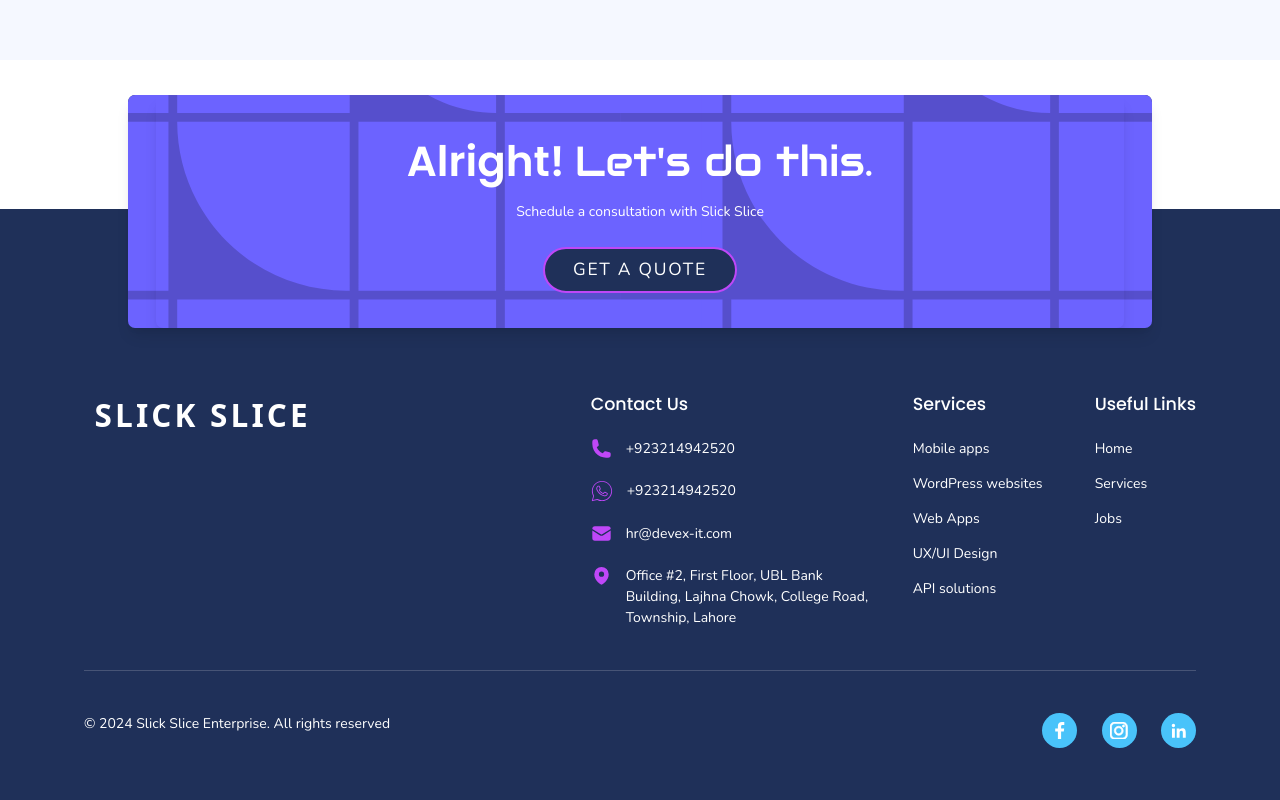
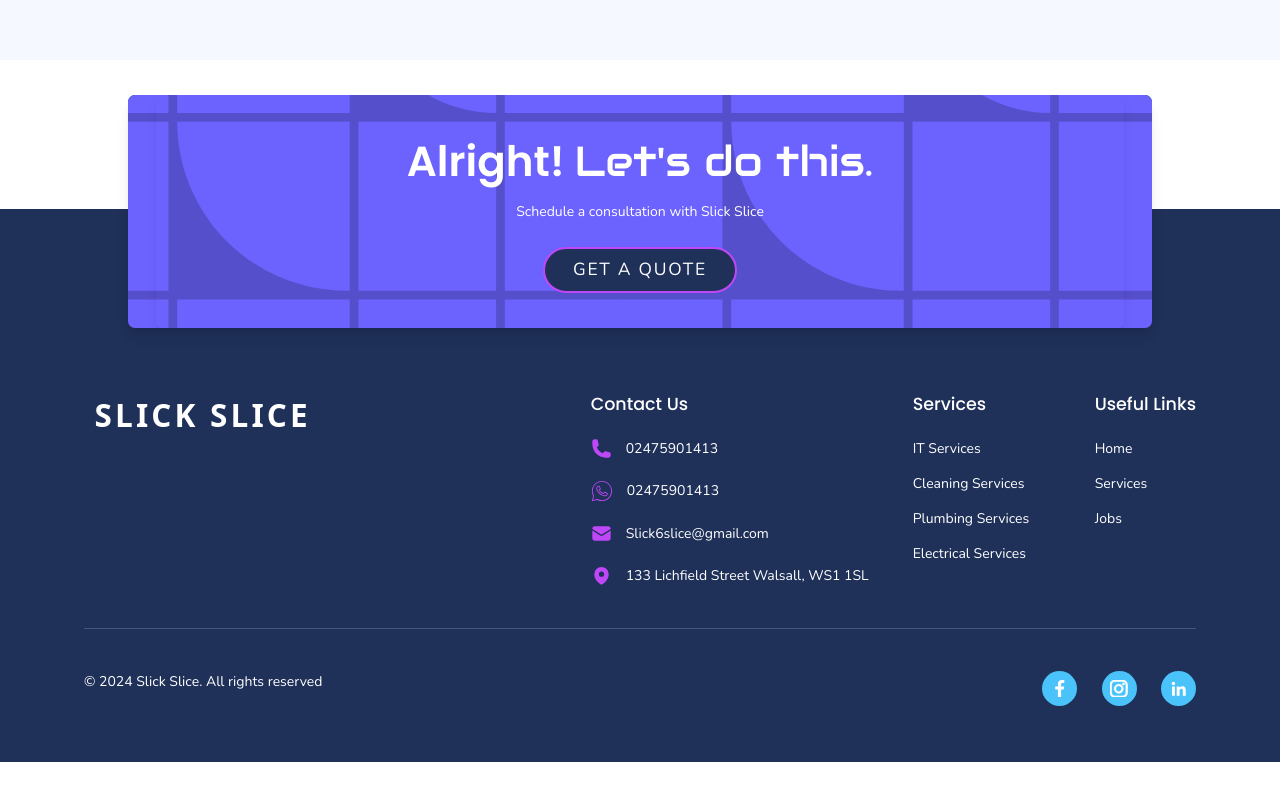
Before and after one commit to NabeelAhmad1225/slick-slice-2, a Next.js app: page /services in a window 1280 px wide. Shown: the part 1071-1871 px from the top of the page. After the commit the page ends 1833 px from the top, so only its background shows below. Built offline with nearby package versions, Linux system fonts and the light colour scheme; a web font is replaced by a local one.

Commit message:
minor changes

```diff
--- a/components/Footer.tsx
+++ b/components/Footer.tsx
@@ -22,7 +22,7 @@ export default function Footer() {
             Alright! <strong className="!text-white">Let's do this.</strong>
           </h2>
           <p className="text-white ">
-          Schedule a consultation with Slick Slice
+            Schedule a consultation with Slick Slice
           </p>
           <Link href="/get-a-quote">
             <button className="btn btn-lg btn-primary bg-primary mt-card">
@@ -40,10 +40,9 @@ export default function Footer() {
               alt="devex IT company logo"
               className="object-contain w-60"
             /> */}
-              <strong className="py-1.5 px-3 transition-all duration-200 ease-in-out  uppercase  tracking-widest text-white text-responsive-4xl">
-            Slick Slice
-          </strong>
-
+            <strong className="py-1.5 px-3 transition-all duration-200 ease-in-out  uppercase  tracking-widest text-white text-responsive-4xl">
+              Slick Slice
+            </strong>
           </article>
 
           <article className="col-span-3 md:col-span-1">
@@ -114,8 +113,7 @@ export default function Footer() {
           <hr className="w-full col-span-3 opacity-20 md:col-span-3 midXl:col-span-4" />
 
           <p className="col-span-3 text-center text-white midXl:text-left md:col-span-3 midXl:col-span-2">
-            © {new Date().getFullYear()} Slick Slice Enterprise. All rights
-            reserved
+            © {new Date().getFullYear()} Slick Slice. All rights reserved
           </p>
 
           <article className="flex flex-wrap justify-center col-span-3 midXl:justify-end gap-card md:col-span-3 midXl:col-span-2">
--- a/components/get-a-quote/QuoteServiceType.tsx
+++ b/components/get-a-quote/QuoteServiceType.tsx
@@ -79,12 +79,12 @@ export default function QuoteServiceType({
                   htmlFor={service.id}
                   className="grid place-items-center rounded-md border-2 border-[#adb2c055] card peer-[.hidden]:peer-checked:bg-[#49c2fa1c] peer-[.hidden]:peer-checked:border-accent-2 cursor-pointer transition-all duration-500 ease-in-out hover:scale-105"
                 >
-                  <img
+                  {/* <img
                     src={service.svg}
                     alt={service.label}
                     className="w-20 h-auto "
-                  />
-                  <span className="font-body text-body text-responsive-base mt-box capitalize">
+                  /> */}
+                  <span className="font-body text-body text-responsive-base  capitalize">
                     {service.label}
                   </span>
                 </label>
--- a/data/contact.json
+++ b/data/contact.json
@@ -1,5 +1,5 @@
 {
-  "phone": "+923214942520",
-  "email": "hr@devex-it.com",
-  "location": "Office #2, First Floor, UBL Bank Building, Lajhna Chowk, College Road, Township, Lahore"
+  "phone": "02475901413",
+  "email": "Slick6slice@gmail.com",
+  "location": "133 Lichfield Street Walsall, WS1 1SL"
 }
--- a/data/services.js
+++ b/data/services.js
@@ -40,25 +40,25 @@ import mobileApp from "../public/icons/mobile-app.json";
 
 export const services = [
   {
-    id: "mobile-apps",
+    id: "it-services",
     label: "IT Services",
     json: mobileApp,
     svg: "Svg/mobile-app.svg",
   },
   {
-    id: "e-commerce-websites",
+    id: "cleaning-services",
     label: "Cleaning Services ",
     json: wordpress,
     svg: "Svg/e-commerce.svg",
   },
   {
-    id: "web-apps",
+    id: "plumbing-services",
     label: "Plumbing Services",
     json: webApp,
     svg: "Svg/web-app.svg",
   },
   {
-    id: "ui-ux",
+    id: "electrical-services",
     label: "Electrical Services",
     json: uiUx,
     svg: "Svg/ui-ux.svg",
--- a/data/services.json
+++ b/data/services.json
@@ -1,27 +1,22 @@
 [
 	{
-		"id": "mobile-apps",
-		"label": "Mobile apps",
+		"id": "it-services",
+		"label": "IT Services",
 		"src": "/svgs/SvgServiceMobileApp.svg"
 	},
 	{
-		"id": "word-press-websites",
-		"label": "WordPress websites",
+		"id": "cleaning-services",
+		"label": "Cleaning Services ",
 		"src": "/svgs/SvgServiceWordpress.svg"
 	},
 	{
-		"id": "web-apps",
-		"label": "Web Apps",
+		"id": "plumbing-services",
+		"label": "Plumbing Services",
 		"src": "/svgs/SvgServiceWebApp.svg"
 	},
 	{
-		"id": "ui-ux",
-		"label": "UX/UI Design",
+		"id": "electrical-services",
+		"label": "Electrical Services",
 		"src": "/svgs/SvgServiceUiUx.svg"
-	},
-	{
-		"id": "api-solutions",
-		"label": "API solutions",
-		"src": "/svgs/SvgServiceApi.svg"
 	}
 ]
--- a/package.json
+++ b/package.json
@@ -17,6 +17,7 @@
     "framer-motion": "^10.10.0",
     "lottie-web": "^5.10.2",
     "next": "13.2.3",
+    "nodemailer": "^6.9.15",
     "react": "18.2.0",
     "react-dom": "18.2.0",
     "react-multi-carousel": "^2.8.3",
@@ -24,6 +25,7 @@
     "typescript": "4.9.5"
   },
   "devDependencies": {
+    "@types/nodemailer": "^6.4.16",
     "autoprefixer": "^10.4.13",
     "postcss": "^8.4.21",
     "tailwindcss": "^3.2.7"
--- /dev/null
+++ b/src/pages/api/send-email.ts
@@ -0,0 +1,45 @@
+import { NextApiRequest, NextApiResponse } from "next";
+import nodemailer from "nodemailer";
+
+export default async function handler(
+  req: NextApiRequest,
+  res: NextApiResponse
+) {
+  if (req.method === "POST") {
+    const { full_name, email, phone, country, nda, description, services } =
+      req.body;
+
+    let transporter = nodemailer.createTransport({
+      service: "gmail",
+      auth: {
+        user: process.env.GMAIL_USER,
+        pass: process.env.GMAIL_PASS,
+      },
+    });
+
+    let mailOptions = {
+      from: email,
+      to: "nabeelahmad.dev@gmail.com",
+      subject: "New Service Request",
+      text: `
+        Full Name: ${full_name}
+        Email: ${email}
+        Phone: ${phone}
+        Country: ${country}
+        NDA: ${nda ? "Yes" : "No"}
+        Description: ${description || "No description provided"}
+        Services: ${services || "No services selected"}
+      `,
+    };
+
+    try {
+      // Send the email
+      await transporter.sendMail(mailOptions);
+      res.status(200).json({ message: "Email sent successfully" });
+    } catch (error) {
+      res.status(500).json({ message: "Error sending email", error });
+    }
+  } else {
+    res.status(405).json({ message: "Method Not Allowed" });
+  }
+}
--- a/src/pages/get-a-quote/index.tsx
+++ b/src/pages/get-a-quote/index.tsx
@@ -6,9 +6,6 @@ import QuoteClientInformation, {
 import QuoteProjectIdea, {
   ProjectIdea,
 } from "../../../components/get-a-quote/QuoteProjectIdea";
-import QuoteProjectScope, {
-  ProjectScope,
-} from "../../../components/get-a-quote/QuoteProjectScope";
 import QuoteStep from "../../../components/get-a-quote/QuoteStep";
 import QuoteServiceType, {
   ProjectServices,
@@ -16,7 +13,8 @@ import QuoteServiceType, {
 import QuoteStepContent from "../../../components/get-a-quote/QuoteStepContent";
 
 export default function GetAQuote() {
-  const steps = ["Services", "Idea", "Scope", "Information"];
+  // Update steps array to exclude "Scope"
+  const steps = ["Services", "Idea", "Information"];
 
   const [currentStep, setCurrentStep] = useState(1);
   const [progress, setProgress] = useState(15);
@@ -36,12 +34,56 @@ export default function GetAQuote() {
 
   const [services, setServices] = useState<null | ProjectServices>(null);
   const [idea, setIdea] = useState<null | ProjectIdea>(null);
-  const [scope, setScope] = useState<null | ProjectScope>(null);
   const [clientInfo, setClientInfo] = useState<null | ClientInformation>(null);
 
   useEffect(() => {
-    // console.log({ ...services, ...idea, ...scope, ...clientInfo });
-  }, [services, idea, scope, clientInfo]);
+    console.log({ ...services, ...idea, ...clientInfo });
+  }, [services, idea, clientInfo]);
+
+  async function handleSubmit() {
+    if (!clientInfo || !idea || !services) {
+      console.log("Missing information. Please complete all fields.");
+      return;
+    }
+
+    console.log("Submitting the following data:", {
+      full_name: clientInfo.full_name,
+      email: clientInfo.email,
+      phone: clientInfo.phone,
+      country: clientInfo.country,
+      nda: clientInfo.nda,
+      description: idea.description,
+      services: services.services.join(", "),
+    });
+
+    const data = {
+      full_name: clientInfo.full_name || "",
+      email: clientInfo.email || "",
+      phone: clientInfo.phone || "",
+      country: clientInfo.country || "",
+      nda: clientInfo.nda || false,
+      description: idea.description || "",
+      services: services.services.join(", ") || "",
+    };
+
+    try {
+      const res = await fetch("/api/sendEmail", {
+        method: "POST",
+        headers: {
+          "Content-Type": "application/json",
+        },
+        body: JSON.stringify(data),
+      });
+
+      if (res.ok) {
+        console.log("Email sent successfully");
+      } else {
+        console.error("Failed to send email");
+      }
+    } catch (error) {
+      console.error("Error sending email", error);
+    }
+  }
 
   return (
     <>
@@ -74,7 +116,7 @@ export default function GetAQuote() {
       <div className="wrapper w-screen overflow-hidden">
         <section className="screen container w-screen h-fit overflow-x-hidden ">
           <div
-            className="slider w-full flex transition-all duration-500 ease-in-out   "
+            className="slider w-full flex transition-all duration-500 ease-in-out"
             style={translateX}
           >
             <QuoteStepContent isActive={currentStep == 1}>
@@ -97,21 +139,12 @@ export default function GetAQuote() {
             </QuoteStepContent>
 
             <QuoteStepContent isActive={currentStep == 3}>
-              <QuoteProjectScope
+              <QuoteClientInformation
                 step={3}
-                currentStep={currentStep}
-                onSubmit={setScope}
-                onNext={updateProgress}
-                onBack={updateProgress}
-              />
-            </QuoteStepContent>
-
-            <QuoteStepContent isActive={currentStep == 4}>
-              <QuoteClientInformation
-                step={4}
                 currentStep={currentStep}
                 onSubmit={setClientInfo}
                 onNext={(event) => {}}
+                sendEmail={handleSubmit}
                 onBack={updateProgress}
               />
             </QuoteStepContent>
```
Also changed, not shown: components/get-a-quote/QuoteClientInformation.tsx (+19 -15 lines), components/get-a-quote/QuoteProjectIdea.tsx (+6 -10 lines), 2 other files (tests, documents, lock files or other folders).
